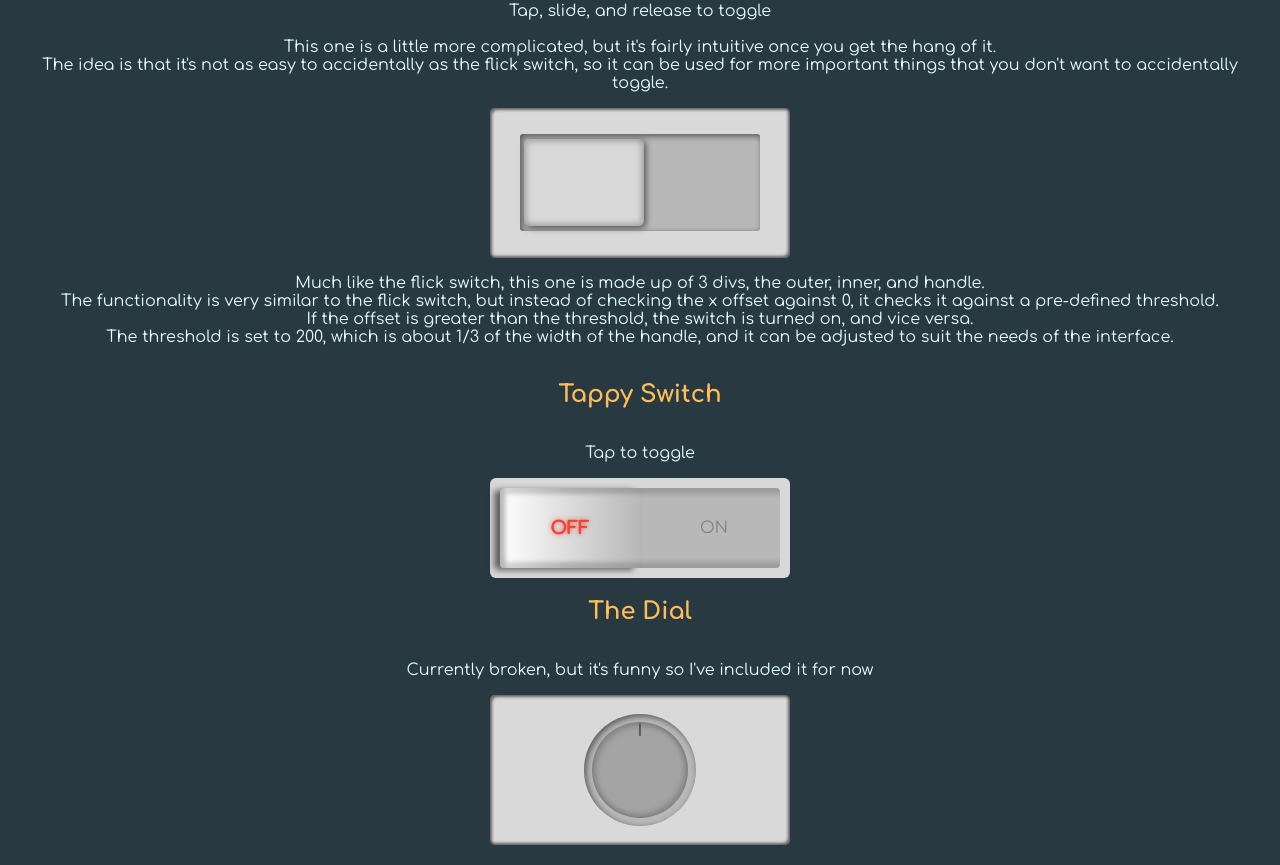
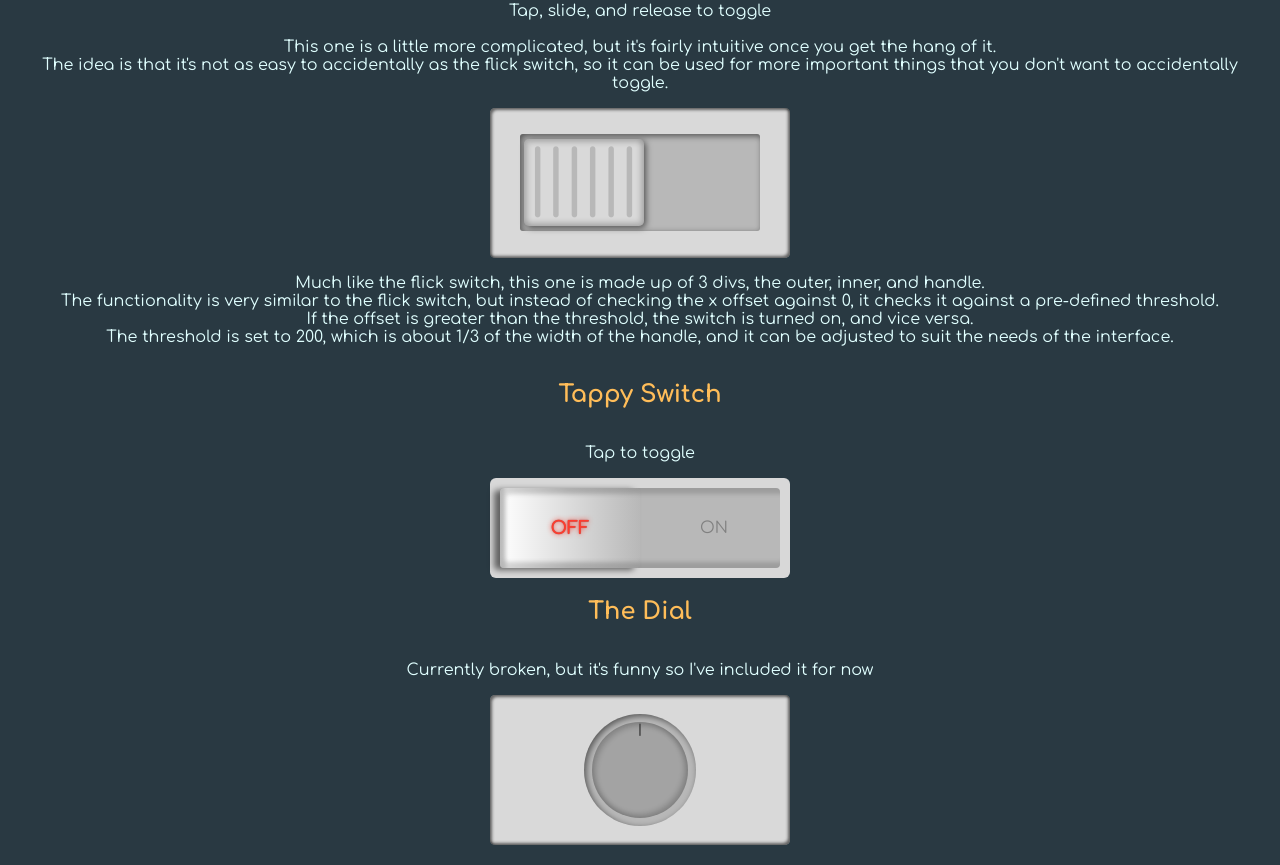
Before and after one commit to TrisRosco/portfolio, a React (Create React App) app in the folder pf/: page /interface in a window 1280 px wide. Shown: the part 960-1825 px from the top of the page. Built offline with nearby package versions, Linux system fonts and the light colour scheme; a web font is replaced by a local one.

Commit message:
Slide Switch styled a bit, removed useEffect

```diff
--- a/pf/src/components/interface/ClickySwitch/index.js
+++ b/pf/src/components/interface/ClickySwitch/index.js
@@ -69,7 +69,7 @@ function ClickySwitch() {
           dragElastic={0.01}
           onDragEnd={toggleSwitch}
           onTapStart={playButtonDown}
-        />
+        >||||||</motion.div>
       </div>
     </div>
   );
--- a/pf/src/components/interface/ClickySwitch/styles.css
+++ b/pf/src/components/interface/ClickySwitch/styles.css
@@ -29,6 +29,11 @@
     height: 90%;
     margin: 4px;
     background: #d9d9d9;
+    color: #b8b8b8;
+    font-size: 70px;
+    text-shadow: inset 2px 2px 4px 2px rgba(0, 0, 0, 0.55);
+    letter-spacing: -9px;
+    text-align: left;
     cursor: pointer;
     user-select: none;
     border-radius: 5px;
--- a/pf/src/components/interface/ClickySwitch2/index.js
+++ b/pf/src/components/interface/ClickySwitch2/index.js
@@ -1,4 +1,4 @@
-import React, { useState, useEffect } from "react";
+import React, { useState} from "react";
 import "./styles.css";
 import { motion, useDragControls } from "framer-motion";
 import flickOn from "../../../assets/sounds/flickOn.mp3";
```
